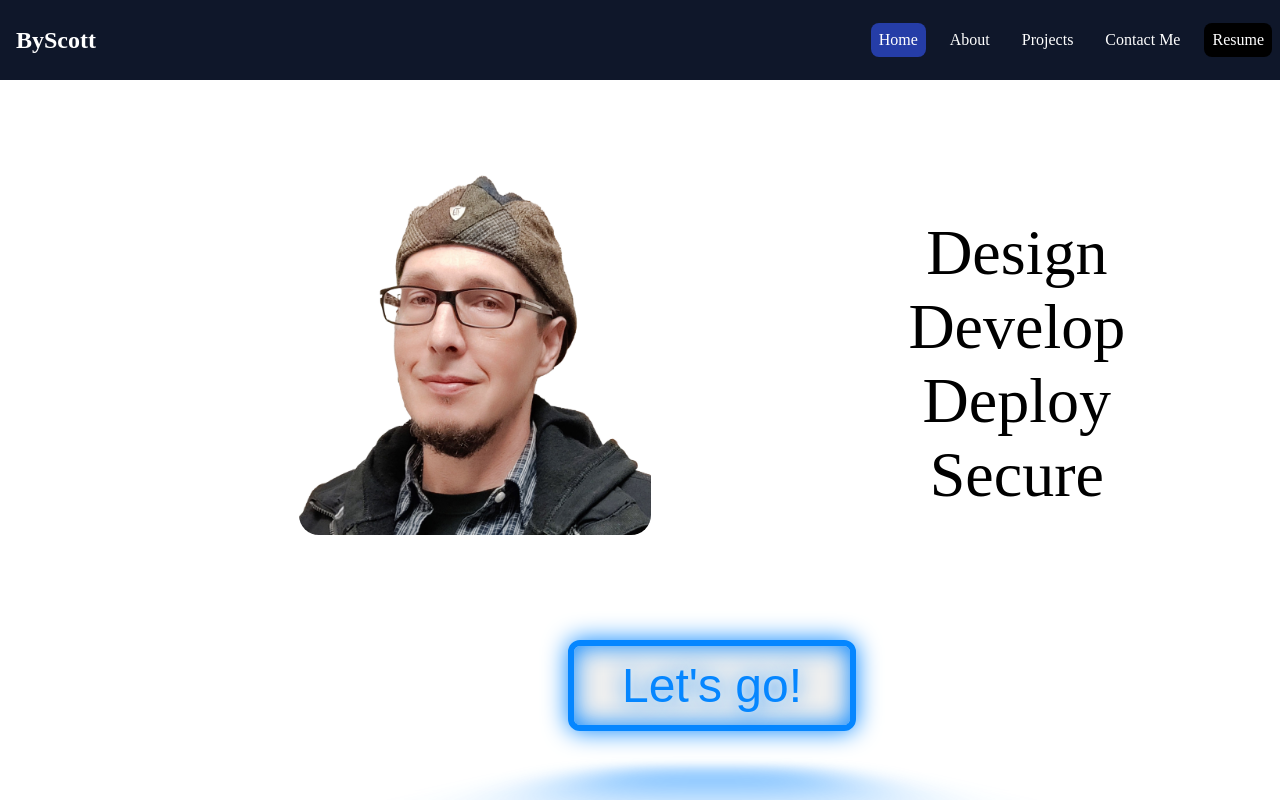
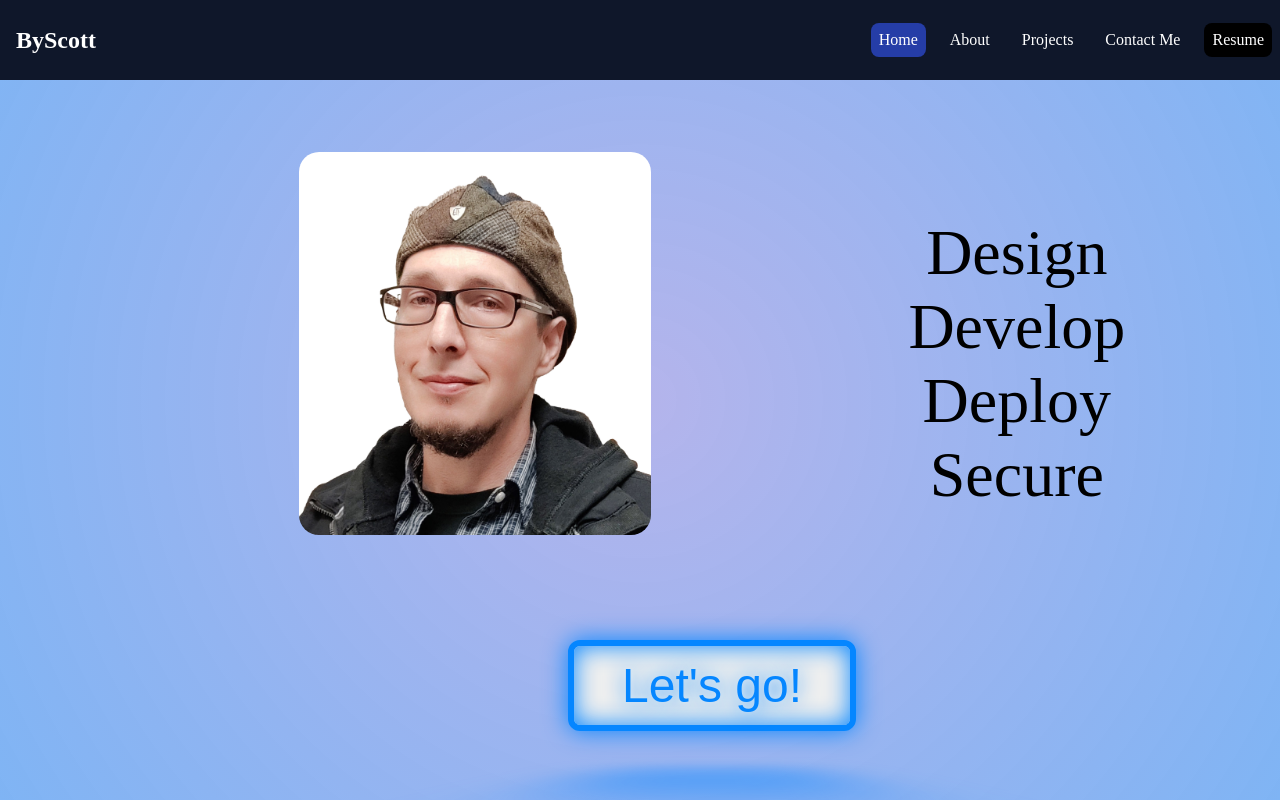
Before and after one commit to pawscanthack/portfolio, a React (Create React App) app: page / in a window 1280 px wide. Built offline with nearby package versions, Linux system fonts and the light colour scheme.

Commit message:
testing gradient backgrounds

```diff
--- a/src/css/app.css
+++ b/src/css/app.css
@@ -4,7 +4,14 @@
 
 body {
   margin: 0;
-  background-color: white;
+  background: rgb(255, 255, 255);
+  background: rgb(255, 255, 255);
+  background: radial-gradient(
+    circle,
+    rgba(255, 255, 255, 1) 0%,
+    rgba(170, 170, 233, 0.8772102591036415) 0%,
+    rgba(127, 180, 244, 1) 100%
+  );
   height: 100vh;
   width: 100%;
 }
```
